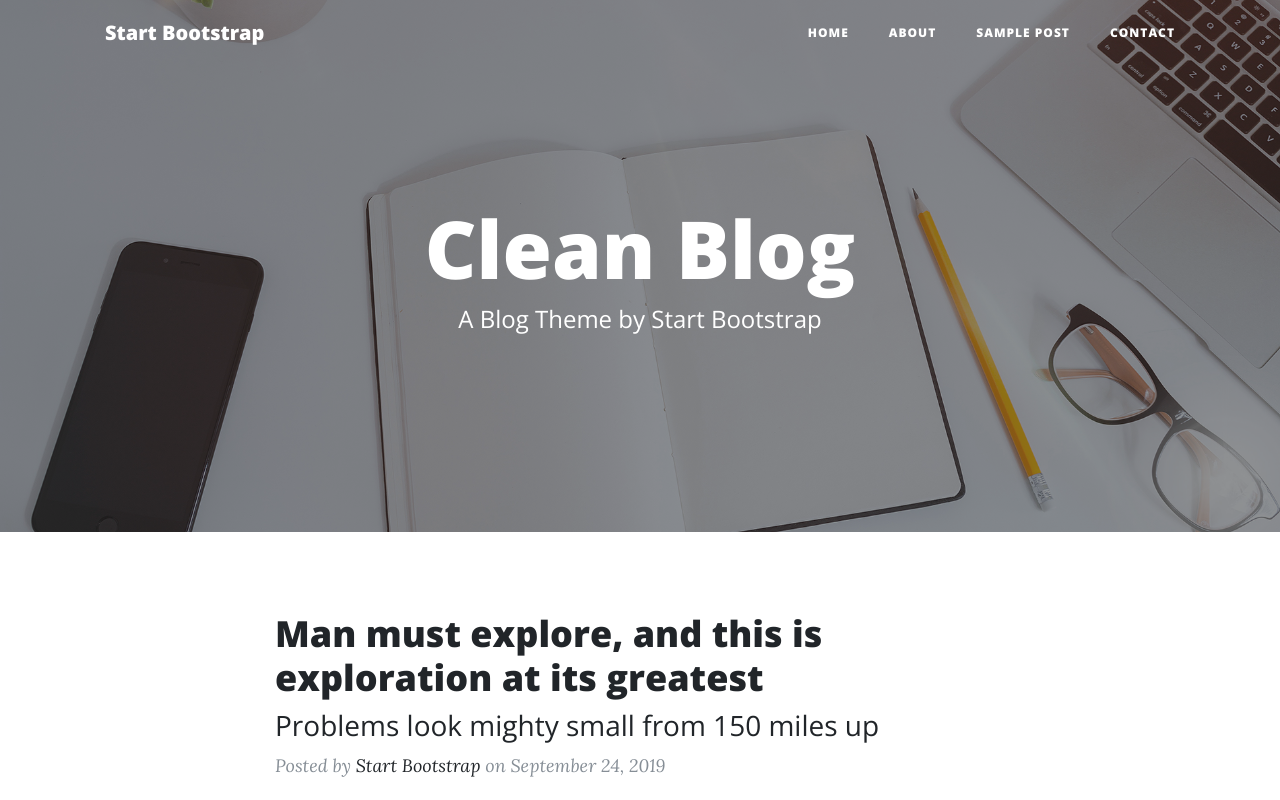
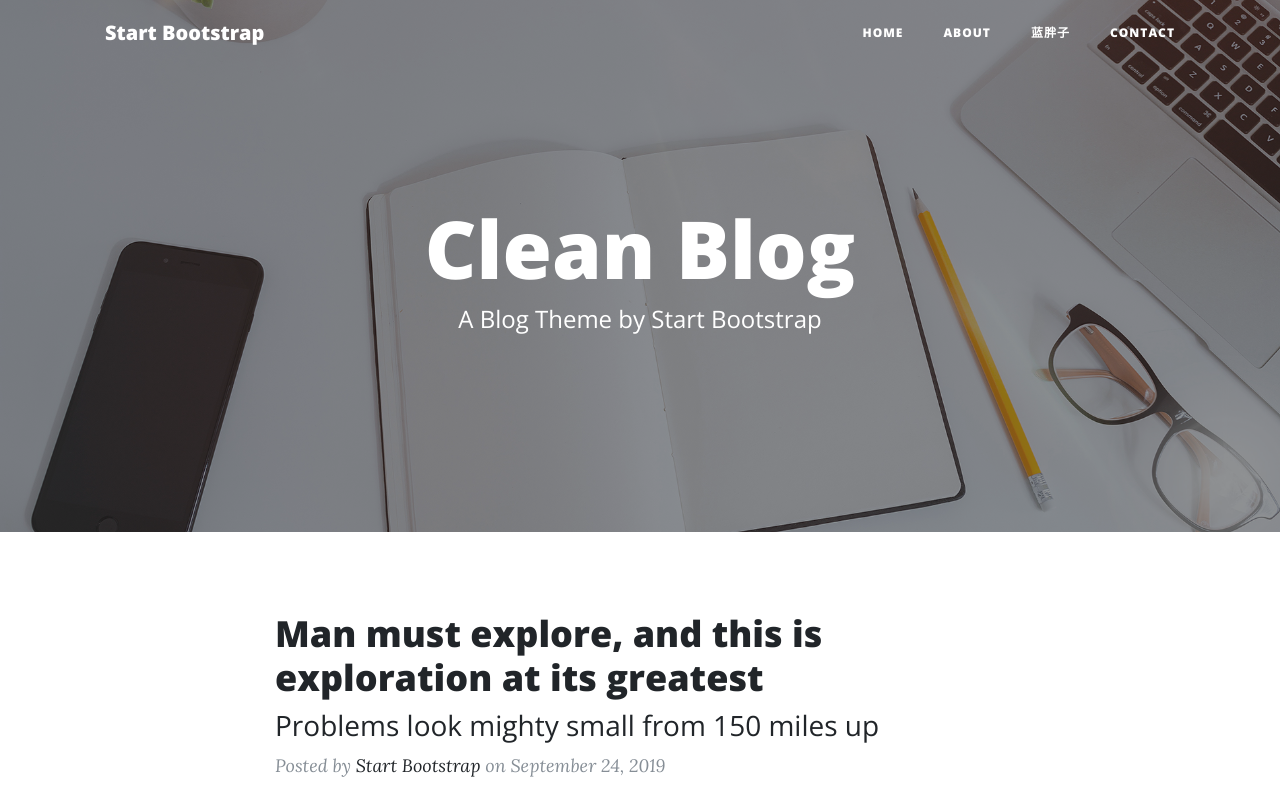
Before and after one commit to lucy19970523/GirlsCodingDay, a website: page index.html in a window 1280 px wide. Shown: the top 800 px of the page. Drawn offline with nearby package versions, Linux system fonts and the light colour scheme.

Commit message:
Update index.html

```diff
--- a/index.html
+++ b/index.html
@@ -8,7 +8,7 @@
   <meta name="description" content="">
   <meta name="author" content="">
 
-  <title>Clean Blog - Start Bootstrap Theme</title>
+  <title>哆啦A梦</title>
 
   <!-- Bootstrap core CSS -->
   <link href="vendor/bootstrap/css/bootstrap.min.css" rel="stylesheet">
@@ -42,7 +42,7 @@
             <a class="nav-link" href="about.html">About</a>
           </li>
           <li class="nav-item">
-            <a class="nav-link" href="post.html">Sample Post</a>
+            <a class="nav-link" href="post.html">蓝胖子</a>
           </li>
           <li class="nav-item">
             <a class="nav-link" href="contact.html">Contact</a>
```
